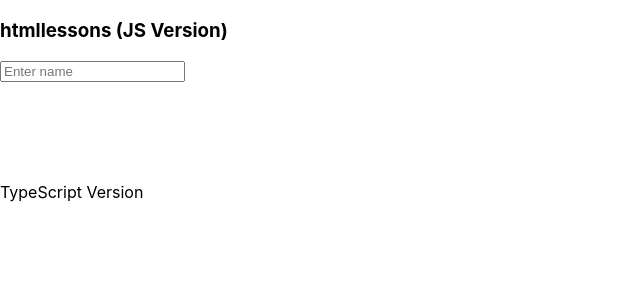
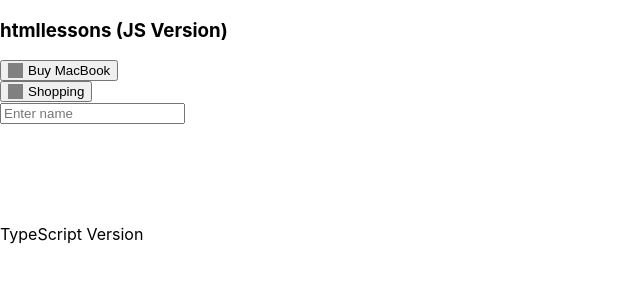
Before and after one commit to AleksandrKompanetc/all-hooks-react, a React (Create React App) app: page / in a window 1280 px wide. Shown: the top 300 px of the page, without its empty margins (0-640 px from the left). Built offline with nearby package versions, Linux system fonts and the light colour scheme.

Commit message:
added useReducer

```diff
--- a/src/App.jsx
+++ b/src/App.jsx
@@ -1,14 +1,25 @@
-import React, {useState, useCallback} from 'react'
+import React, {useReducer} from 'react'
 import { useName } from './useName';
+import { initialState, reducer } from './reducer';
+import { COMPLETE, UNCOMPLETE } from './reducer';
 
 function App() {
-  const [name, setName] = useName()
+  const [state, dispatch] = useReducer(reducer, initialState)
 
   return (
     <div>
       <h3>htmllessons (JS Version)</h3>
+      {state.map(todo => (
+        <button
+          key={todo.name}
+          style={{display: 'flex', alignItems: 'center'}}
+          onClick={() => dispatch({type: COMPLETE, payload: todo.name})}
+        >
+          <div style={{backgroundColor: todo.isCompleted ? 'green' : 'gray', width: 15, height: 15, marginRight: 5}} />
+          <div>{todo.name}</div>
+        </button>
+      ))}
       <input
-        value={name}
         placeholder='Enter name'
       />
     </div>
--- /dev/null
+++ b/src/reducer.js
@@ -0,0 +1,31 @@
+export const COMPLETE = 'COMPLETE'
+export const UNCOMPLETE = 'UNCOMPLETE'
+
+export const initialState = [
+  {
+    name: 'Buy MacBook',
+    isCompleted: false,
+  },
+  {
+    name: 'Shopping',
+    isCompleted: false,
+  }
+]
+
+export const reducer = (state, action) => {
+  switch (action.type) {
+    case COMPLETE:
+      return state.map(i => {
+        if(i.name === action.payload)
+          i.isCompleted = true
+          return i
+      })
+    case UNCOMPLETE:
+      return state.map(i => {
+        if(i.name === action.payload)
+          i.isCompleted = false
+      })
+    default:
+      return state
+  }
+}
```
Also changed, not shown: src/AuthContext.js (added).
